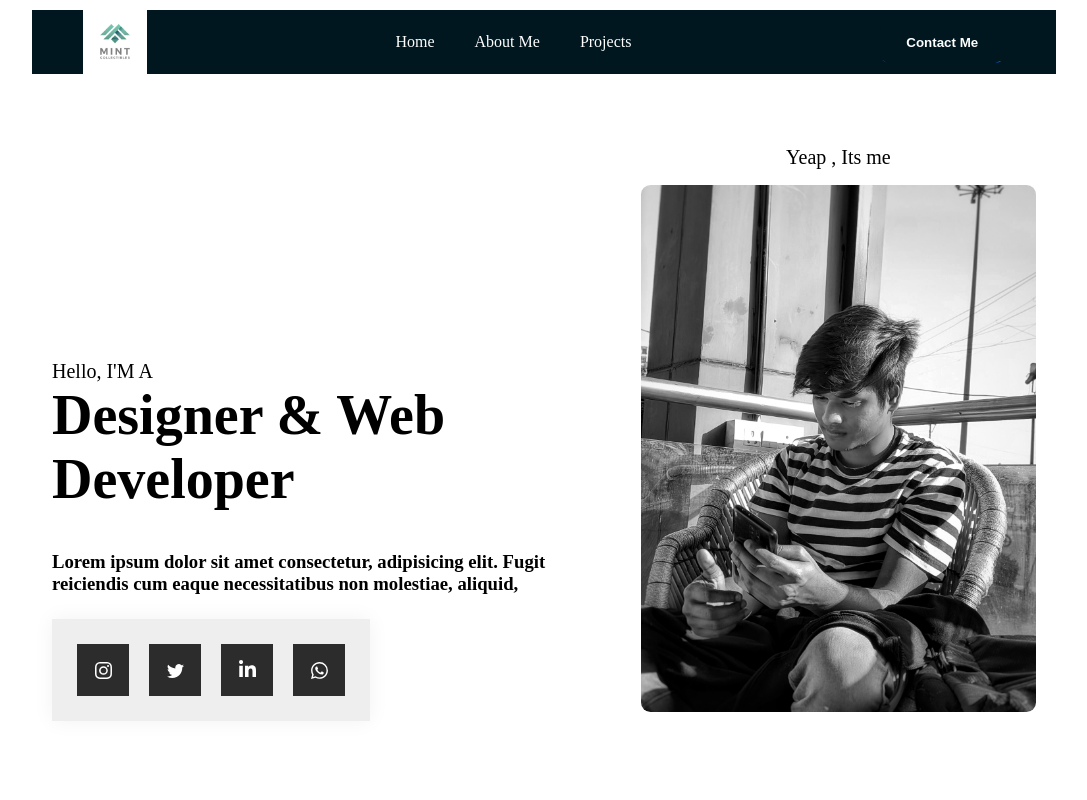
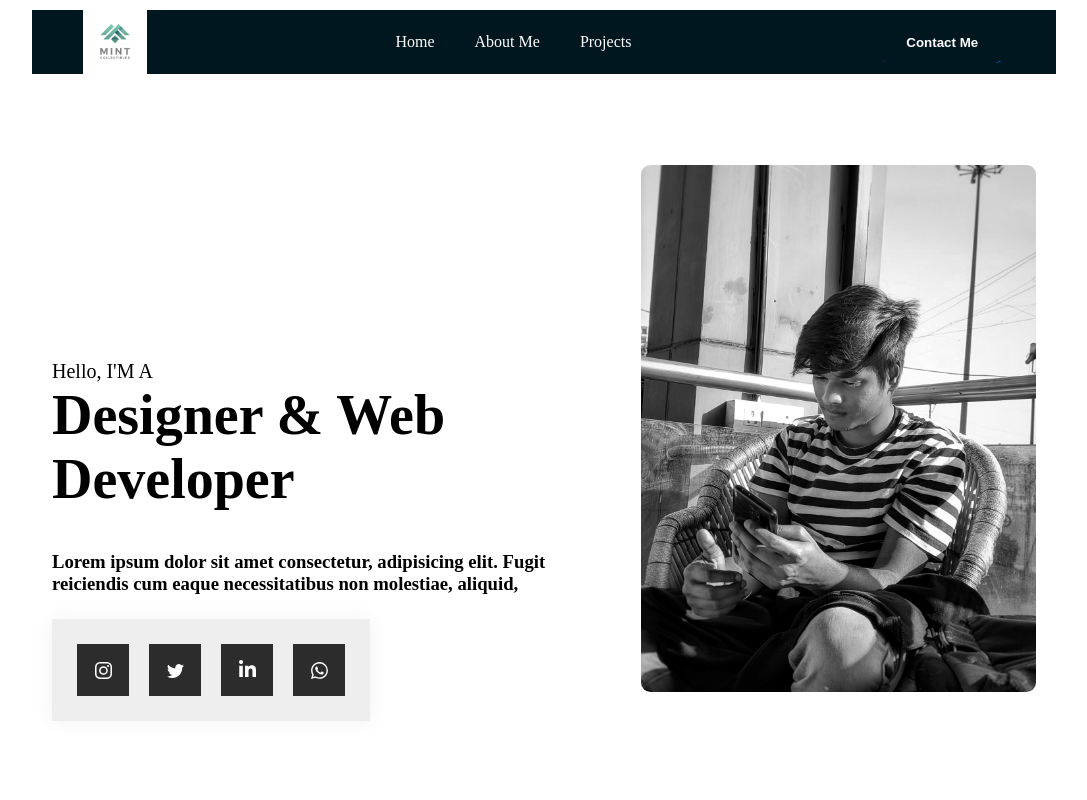
Before and after one commit to Rajgautamr/New_Portfolio, a React (Create React App) app: page / in a window 1280 px wide. Shown: the top 800 px of the page, without its empty margins (96-1183 px from the left). Built offline with nearby package versions, Linux system fonts and the light colour scheme; a web font is replaced by a local one.

Commit message:
improved buttons once more

```diff
--- a/src/App.js
+++ b/src/App.jsx
@@ -3,6 +3,7 @@ import Navbar from './components/navbar/Navbar';
 import Hero from './components/hero/Hero';
 import Projects from './components/projects/Projects';
 import Contact from './components/contact us/Contact';
+import reportWebVitals from './reportWebVitals';
 function App() {
   return (
     <div>
--- a/src/components/hero/Hero.jsx
+++ b/src/components/hero/Hero.jsx
@@ -31,7 +31,6 @@ const Hero = () => {
 
         <div class="column1">
 
-            <p>Yeap , Its me  </p>
             <img src={Profile}></img>
         </div>
     </div>
```
